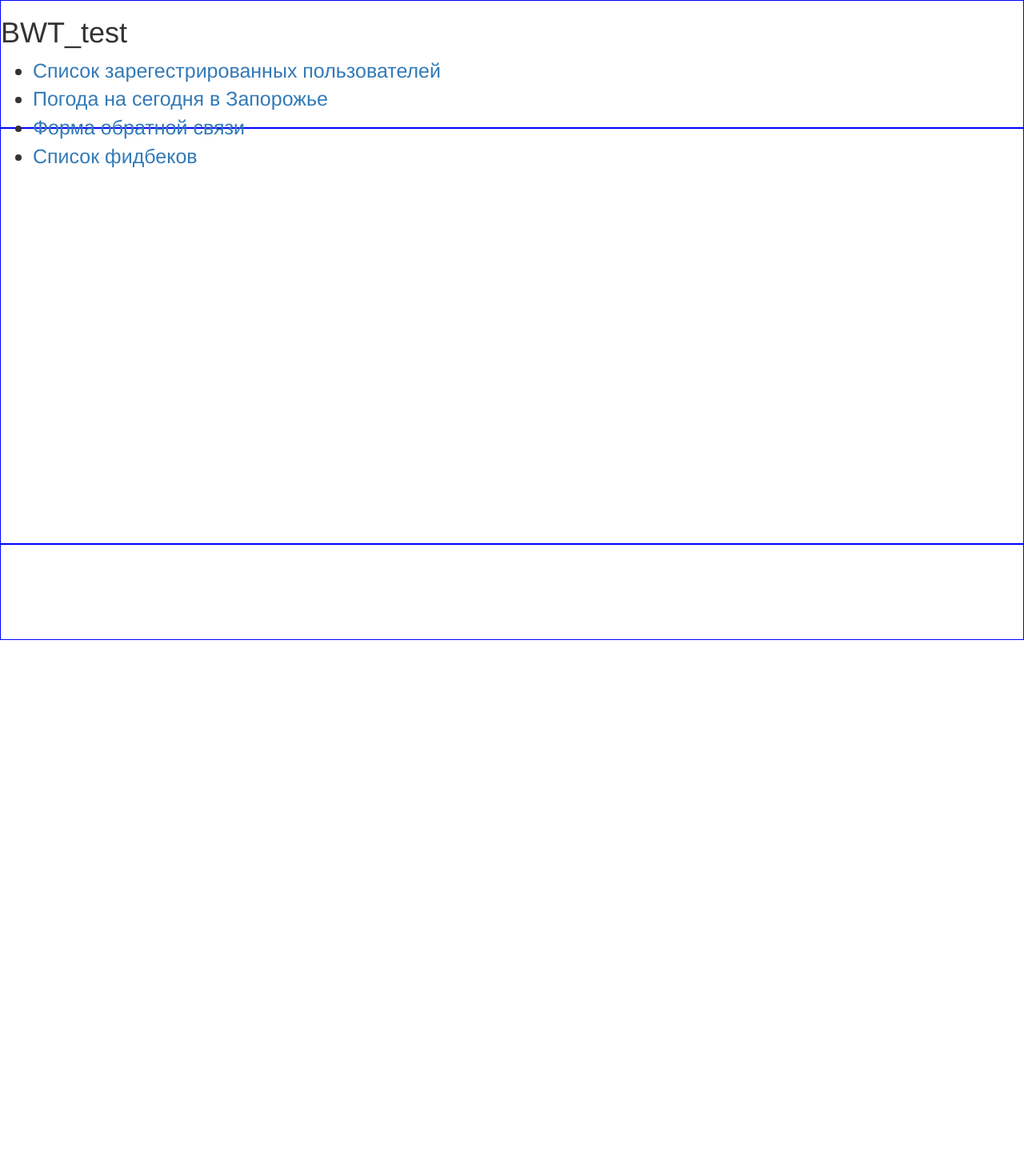
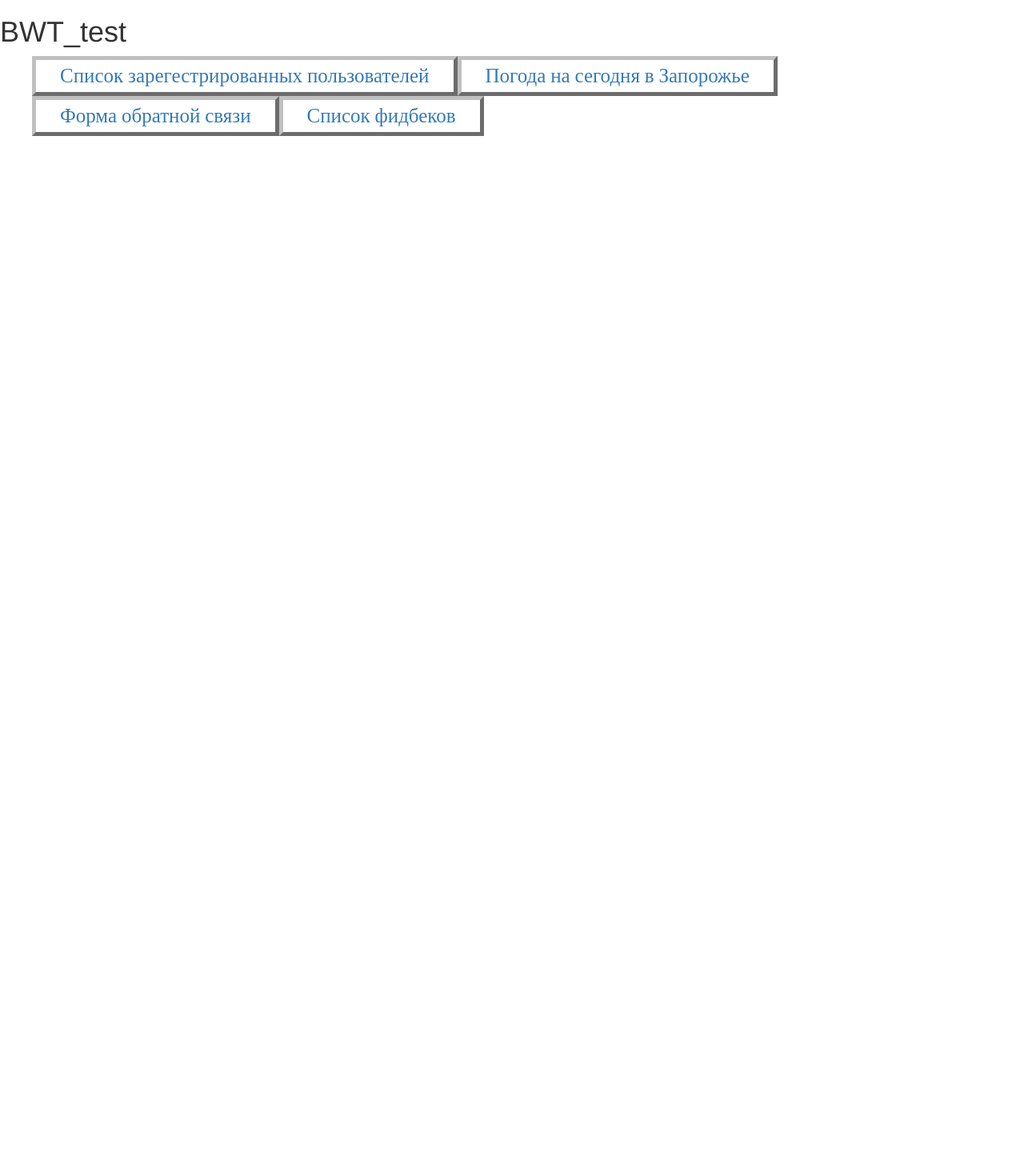
Before and after one commit to AlexWityuk/BWT_test_Wityuk, a PHP site: page /views/index.php in a window 1280 px wide. Shown: the whole page at 80% size. Before the commit the page ends 800 px from the top, so only its background shows below. Run offline with PHP 8.4, Linux system fonts and the light colour scheme.

Commit message:
Revert "Изменения стиля"
This reverts commit b7d0002b7060b2fbc9f425e527951b4994809021.

```diff
--- a/template/css/style.css
+++ b/template/css/style.css
@@ -1,24 +1,81 @@
-html, body {
-    height: 100%;
-}
-
 .header
 {
   width: 100%;
-  height: 20%;
-  border: 1px solid blue;
+  height: 15%;
+}
+.menu
+{
+  width: 20%;
+  height: 80%;
+  float: left;
 }
 .content
 {
-  width: 100%;
-  height:65%;
+  width: 80%;
+  height:80%;
   float: left;
-  border: 1px solid blue;
 }
 .footer
 {
   width: 100%;
-  height: 15%;
+  height: 5%;
   clear: both;
-  border: 1px solid blue;
 }
+.amenu
+{
+  text-decoration: none;
+  color: maroon;
+}
+.amenu li{
+  display: block;
+   float: left;
+   padding: 0 30px;
+   font-family: Impact;
+  height: 50px;
+  border: 5px outset silver;
+  text-align: center;
+}
+.amenu :hover
+{
+  color: red;
+  /*background-color: silver;*/
+}
+
+#contact-wrapper {
+  width:500px;
+  border:1px solid #e2e2e2;
+  background:#DBBDD8;
+  padding:20px;
+}
+#contact-wrapper div {
+  clear:both;
+  margin:1em 0;
+}
+#contact-wrapper label {
+  display:block;
+  float:none;
+  font-size:16px;
+  width:auto;
+}
+form#contactform input {
+  border-color:#B7B7B7 #E8E8E8 #E8E8E8 #B7B7B7;
+  border-style:solid;
+  border-width:1px;
+  padding:5px;
+  font-size:16px;
+  color:#333;
+}
+form#contactform textarea {
+  font-family:Arial, Tahoma, Helvetica, sans-serif;
+  font-size:100%;
+  padding:0.6em 0.5em 0.7em;
+  border-color:#B7B7B7 #E8E8E8 #E8E8E8 #B7B7B7;
+  border-style:solid;
+  border-width:1px;
+}
+#fname{margin-left:82px;}
+#lname{margin-left:50px;}
+#eml{margin-left:73px;}
+#usex{margin-left:85px;}
+#dateofbr{margin-left:10px;}
+.error { border:1px solid red }
```
